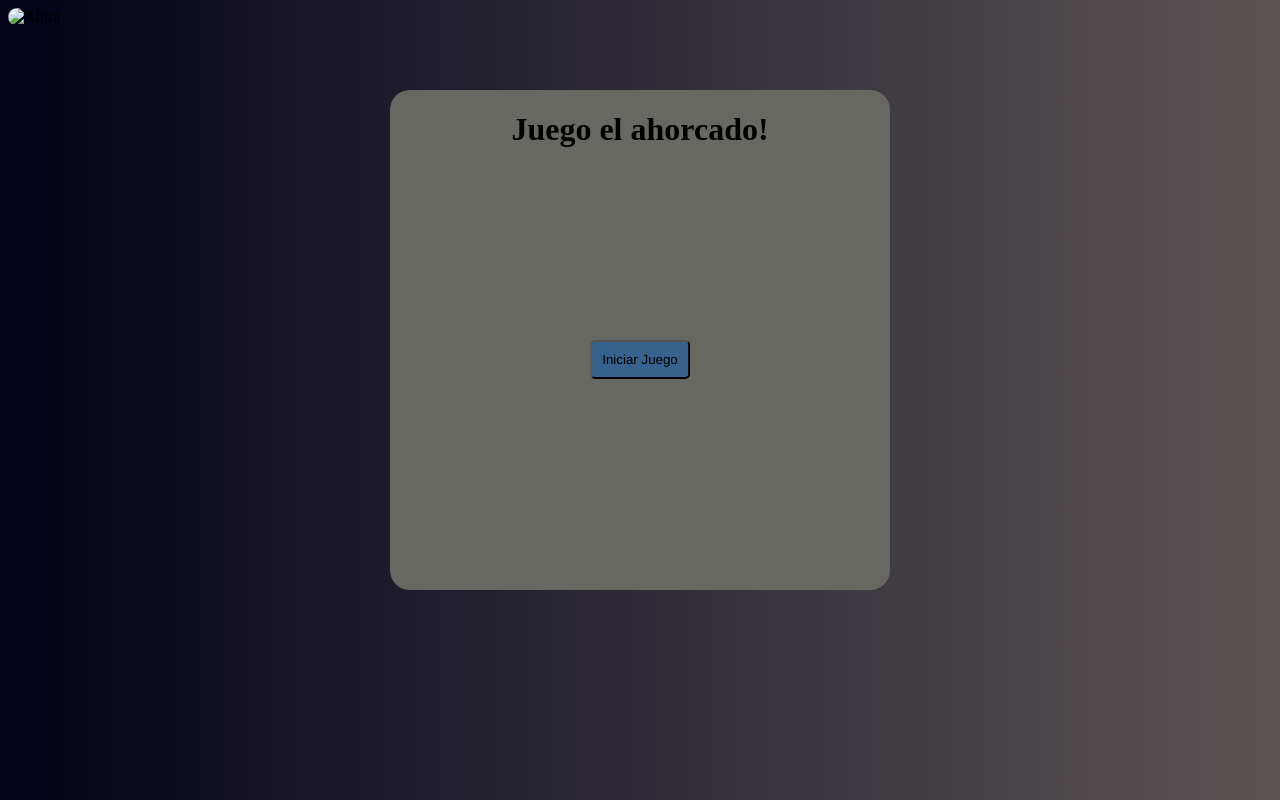
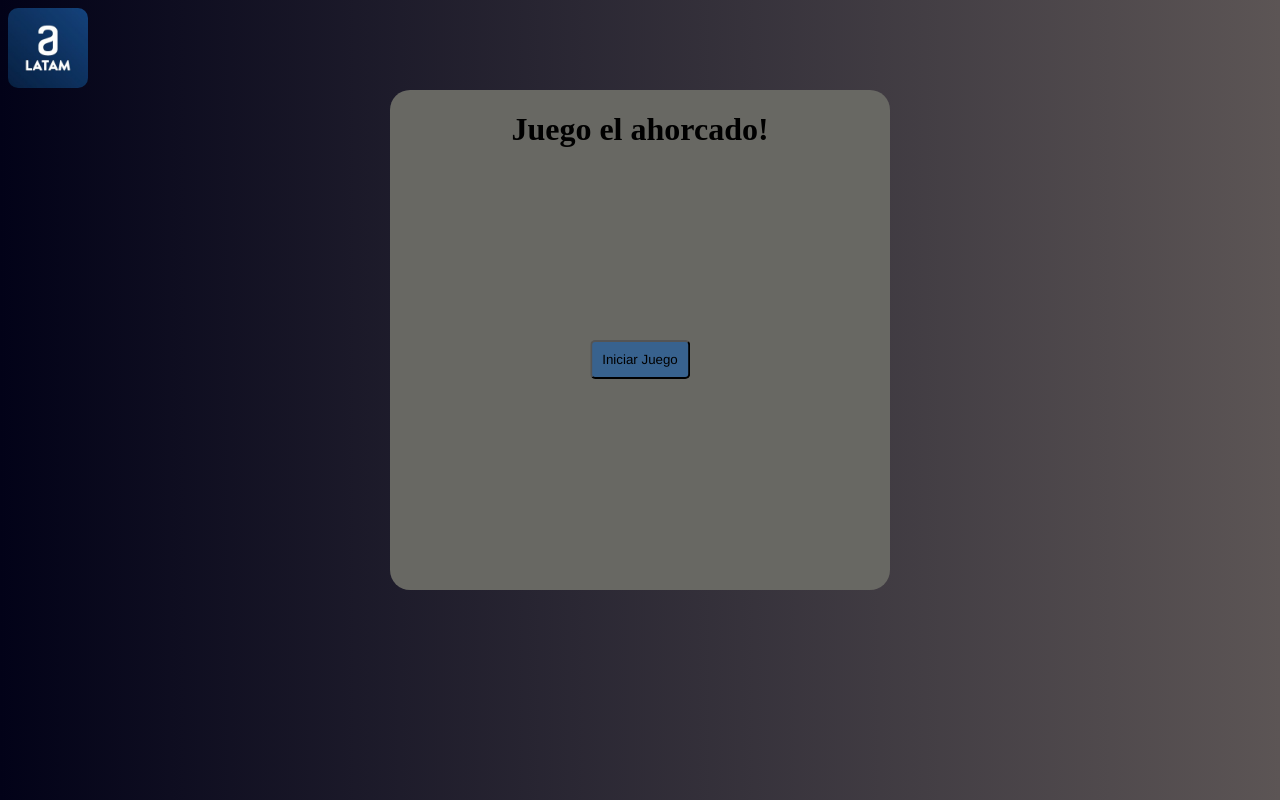
Before and after one commit to gvielza/ahorcadojuego, a plain HTML site: page index.html in a window 1280 px wide. Drawn offline with Linux system fonts and the light colour scheme; the site is published under a folder, as on GitHub Pages, so addresses that start at the root find nothing.

Commit message:
Update index.html
modificando la ruta para que cargue la imagen

```diff
--- a/index.html
+++ b/index.html
@@ -8,7 +8,7 @@
     <img
       class="header__nav__link__logo"
       alt="Alura"
-      src="/img/logo.jpg"
+      src="./img/logo.jpg"
       height="80px"
     />
     <link rel="stylesheet" href="styles.css" />
```
